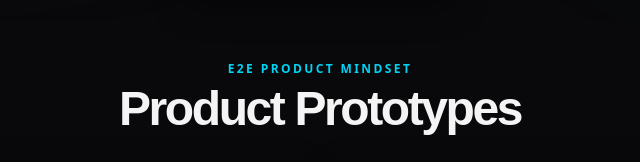
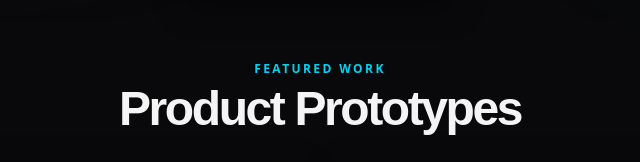
Before and after one commit to dabralnavneet/monorepo-workspace, an Astro site in the folder apps/portfolio/: page / in a window 1280 px wide. Shown: the part 779-941 px from the top of the page, 320-960 px from the left. Built offline with nearby package versions, Linux system fonts and the light colour scheme; Astro itself is replaced by a stand-in of ours; animation ran at ten frames a second; a web font is replaced by a local one.

Commit message:
style(portfolio): update prototypes subheader text

```diff
--- a/apps/portfolio/src/pages/index.astro
+++ b/apps/portfolio/src/pages/index.astro
@@ -80,7 +80,7 @@ const months = differenceInMonths % 12;
       <Container client:load>
         <div class="flex flex-col w-full items-center">
           <section id="prototypes" class="w-full flex flex-col items-center mb-12 md:mb-24" style="scroll-margin-top: 120px;">
-            <p class="text-xs uppercase tracking-[0.2em] text-cyan-400 font-semibold mb-2">E2E Product Mindset</p>
+            <p class="text-xs uppercase tracking-[0.2em] text-cyan-400 font-semibold mb-2">Featured Work</p>
             <h2 class="text-3xl md:text-5xl font-extrabold tracking-tighter mb-8 text-center" style="font-family: 'Google Sans Flex', sans-serif;">Product Prototypes</h2>
             <ProductPrototypes client:load />
           </section>
```
